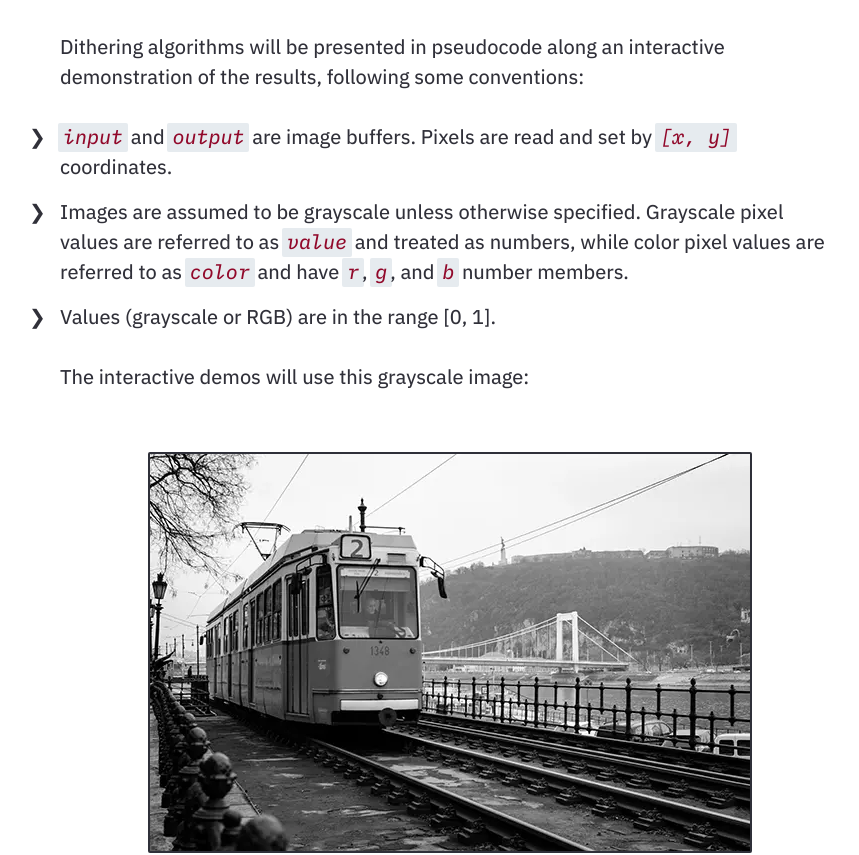
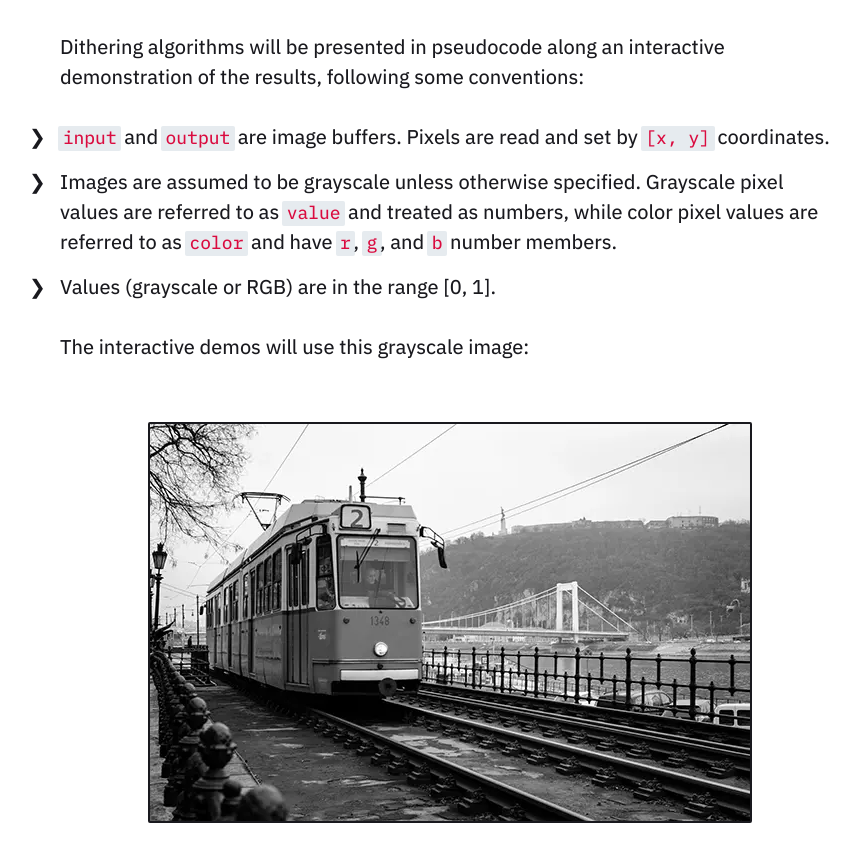
Before and after one commit to teofum/teofum.github.io, a Next.js app: page /articles/dither in a window 1280 px wide. Shown: the part 4500-5355 px from the top of the page, without its empty margins (190-1049 px from the left). Built offline with nearby package versions, Linux system fonts and the light colour scheme; a web font is replaced by a local one.

Commit message:
Theme changes: increased contrast, changed default link style

```diff
--- a/styles/globals.scss
+++ b/styles/globals.scss
@@ -91,9 +91,8 @@ p {
 
 /* === Link styling ========================================================= */
 a[href] {
-  color: var(--a500);
-  text-decoration: none;
-  background-color: var(--a100);
+  color: var(--text);
+  text-decoration: underline solid currentColor 2px;
   border-radius: var(--radius);
 
   margin: 0 -0.1em -0.1em;
@@ -101,7 +100,8 @@ a[href] {
 }
 
 a[href]:hover {
-  background-color: var(--a300);
+  color: var(--a500);
+  background-color: var(--a100);
 }
 
 /* === List styling ========================================================= */
@@ -120,7 +120,8 @@ ol > li {
 
 code {
   font-family: "IBM Plex Mono", monospace;
-  font-style: italic;
+  font-size: var(--text-code);
+
   color: var(--a500);
   background-color: var(--h100);
   border-radius: var(--radius);
@@ -130,6 +131,7 @@ code {
 }
 
 em code {
+  font-style: normal;
   color: var(--text);
 }
 
--- a/styles/module/Common.module.scss
+++ b/styles/module/Common.module.scss
@@ -56,6 +56,7 @@
   font-weight: 700;
   line-height: 1;
   letter-spacing: -0.03em;
+  text-decoration: none;
 
   padding: 0;
   margin: 0 0 0.5em;
--- a/styles/module/Crumbs.module.scss
+++ b/styles/module/Crumbs.module.scss
@@ -9,4 +9,13 @@
 
 .crumb a[href] {
   margin: 0 0.25em;
+
+  text-decoration: none;
+
+  color: var(--a500);
+  background-color: var(--a100);
 }
+
+.crumb a[href]:hover {
+  background-color: var(--a300);
+}
--- a/styles/module/ImageGrid.module.scss
+++ b/styles/module/ImageGrid.module.scss
@@ -160,6 +160,7 @@
   font-weight: 700;
   letter-spacing: 0;
   text-align: left;
+  text-decoration: none;
 
   border: none;
   background: none;
--- a/styles/module/ProjectLayout.module.scss
+++ b/styles/module/ProjectLayout.module.scss
@@ -13,6 +13,8 @@
   font-weight: 700;
   line-height: 1;
   letter-spacing: -0.015em;
+  text-decoration: none;
+
   padding: 0;
   margin: 0 0 0.5em;
 
--- a/styles/theme.scss
+++ b/styles/theme.scss
@@ -7,12 +7,12 @@
   /* === Color theme ======================================================== */
   --bg: hsl(0, 0%, 100%);
   --bg-o75: hsla(0, 0%, 100%, 0.75);
-  --text: hsla(235, 18%, 12%, 0.9);
+  --text: hsla(235, 18%, 6%, 0.95);
   --text-light: hsla(215, 10%, 8%, 0.72);
   --text-lighter: hsla(215, 10%, 8%, 0.22);
-  --a100: hsla(345, 90%, 30%, 0.1);
-  --a300: hsla(345, 90%, 30%, 0.25);
-  --a500: hsl(345, 90%, 30%);
+  --a100: hsla(345, 90%, 45%, 0.1);
+  --a300: hsla(345, 90%, 45%, 0.25);
+  --a500: hsl(345, 90%, 45%);
   --h100: hsl(205, 22%, 92%);
   --h300: hsl(205, 22%, 82%);
 
@@ -67,8 +67,8 @@
 
 @mixin dark {
   /* === Dark theme ========================================================= */
-  --bg: hsl(235, 15%, 8%);
-  --bg-o75: hsla(235, 15%, 8%, 0.75);
+  --bg: hsl(235, 15%, 6%);
+  --bg-o75: hsla(235, 15%, 6%, 0.75);
   --text: hsla(0, 0%, 100%, 0.95);
   --text-light: hsla(0, 0%, 100%, 0.77);
   --text-lighter: hsla(0, 0%, 100%, 0.25);
```
